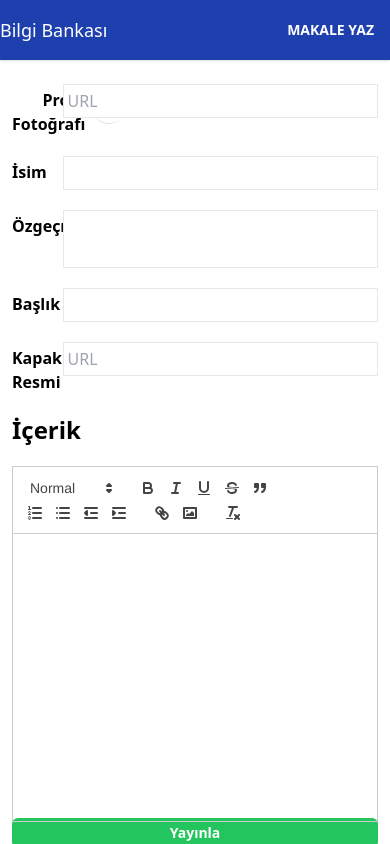
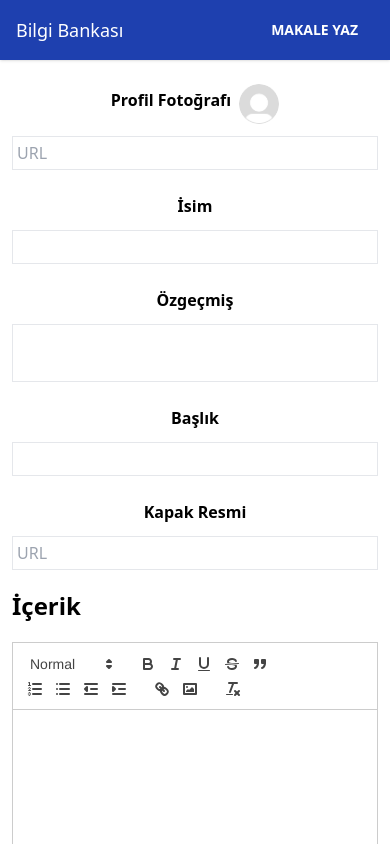
Before and after one commit to Jubstaaa/bilgi-bankasi, a React (Create React App) app: page /yeni-makale in a window 390 px wide. Shown: the top 844 px of the page. Built offline with nearby package versions, Linux system fonts and the light colour scheme.

Commit message:
responsive

```diff
--- a/src/components/Header.js
+++ b/src/components/Header.js
@@ -3,7 +3,7 @@ import { Link } from "react-router-dom";
 
 function Header() {
   return (
-    <nav className="w-full py-4 bg-blue-800 shadow">
+    <nav className="w-full p-4 bg-blue-800 shadow">
       <div className="w-full container mx-auto flex flex-wrap items-center justify-between">
         <nav>
           <div className="flex items-center text-lg no-underline text-white pr-6">
--- a/src/pages/Home.js
+++ b/src/pages/Home.js
@@ -47,9 +47,9 @@ function Home() {
           <p className="text-lg text-gray-600">Lorem Ipsum Dolor Sit Amet</p>
         </div>
       </header>
-      <div>
+      <div className="hidden 2xl:block">
         <Carousel
-          autoPlay
+          // autoPlay
           showThumbs={false}
           showArrows={false}
           showStatus={false}
@@ -84,19 +84,26 @@ function Home() {
           </div>
           <div>
             <img src="/img/2.jpg" />
-            <h2 className="absolute inset-0 pt-5 text-3xl font-bold">
+            <div className="flex flex-col h-full w-full absolute inset-0 space-y-5">
+              <h2 className=" inset-0 pt-5 text-3xl font-bold">
                 En Çok Okunan Makaleler
               </h2>
-            <div className="flex justify-around items-center absolute inset-0 container mx-auto">
+              <div className="flex justify-around items-center inset-0 container mx-auto">
                 {posts
                   .sort((a, b) => b.viewCount - a.viewCount)
                   .slice(0, 3)
                   .map((post) => (
                     <div className="h-80 w-80 rounded-xl bg-white p-5 flex flex-col justify-center items-center overflow-hidden">
-                    <Link to={`/${post.id}`} className="hover:opacity-75">
-                      <img src={post.thumbnail || "/img/placeholder.png"} />
+                      <Link
+                        to={`/${post.id}`}
+                        className="hover:opacity-75 h-1/2"
+                      >
+                        <img
+                          className="w-full h-36 object-cover"
+                          src={post.thumbnail || "/img/placeholder.png"}
+                        />
                       </Link>
-                    <div className="bg-white flex flex-col justify-start p-6">
+                      <div className="bg-white flex flex-col justify-start p-6 h-1/2">
                         <Link
                           to={`/${post.id}`}
                           className="text-3xl font-bold hover:text-gray-700 pb-4"
@@ -108,21 +115,29 @@ function Home() {
                   ))}
               </div>
             </div>
+          </div>
           <div>
             <img src="/img/3.jpg" />
-            <h2 className="absolute inset-0 pt-5 text-3xl font-bold">
+            <div className="flex flex-col h-full w-full absolute inset-0 space-y-5">
+              <h2 className=" inset-0 pt-5 text-3xl font-bold">
                 En Son Yayınlanan Makaleler
               </h2>
-            <div className="flex justify-around items-center absolute inset-0 container mx-auto">
+              <div className="flex justify-around items-center  inset-0 container mx-auto">
                 {posts
                   .sort((a, b) => b.date - a.date)
                   .slice(0, 3)
                   .map((post) => (
                     <div className="h-80 w-80 rounded-xl bg-white p-5 flex flex-col justify-center items-center overflow-hidden">
-                    <Link to={`/${post.id}`} className="hover:opacity-75">
-                      <img src={post.thumbnail || "/img/placeholder.png"} />
+                      <Link
+                        to={`/${post.id}`}
+                        className="hover:opacity-75 h-1/2"
+                      >
+                        <img
+                          className="w-full h-36 object-cover"
+                          src={post.thumbnail || "/img/placeholder.png"}
+                        />
                       </Link>
-                    <div className="bg-white flex flex-col justify-start p-6">
+                      <div className="bg-white flex flex-col justify-start p-6 h-1/2">
                         <Link
                           to={`/${post.id}`}
                           className="text-3xl font-bold hover:text-gray-700 pb-4"
@@ -132,6 +147,7 @@ function Home() {
                       </div>
                     </div>
                   ))}
+              </div>{" "}
             </div>
           </div>
         </Carousel>
@@ -141,14 +157,17 @@ function Home() {
           {posts
             .sort((a, b) => b.date - a.date)
             .map((post) => (
-              <article className="flex flex-col w-1/4  my-4 min-h-[450px] max-h-[450px] justify-between items-center p-5">
+              <article className="flex flex-col w-full sm:w-1/2 xl:w-1/4  my-4 min-h-[450px]  max-h-[450px] justify-between items-center p-5">
                 <Link
                   to={`/${post.id}`}
-                  className="hover:opacity-75 self-start  overflow-hidden "
+                  className="hover:opacity-75 self-start  overflow-hidden h-1/4 "
                 >
-                  <img src={post.thumbnail || "/img/placeholder.png"} />
+                  <img
+                    className="object-cover"
+                    src={post.thumbnail || "/img/placeholder.png"}
+                  />
                 </Link>
-                <div className="bg-white flex flex-col justify-start p-6 shadow">
+                <div className="bg-white flex flex-col justify-start p-6 shadow h-1/3">
                   <Link
                     to={`/${post.id}`}
                     className="text-3xl font-bold hover:text-gray-700 pb-4"
--- a/src/pages/NewPost.js
+++ b/src/pages/NewPost.js
@@ -62,7 +62,7 @@ function NewPost() {
               onSubmit={handleSubmit}
               className="flex flex-col justify-start items-center w-full space-y-5"
             >
-              <div className="grid grid-cols-12 items-start justify-center space-x-5 w-full">
+              <div className="flex flex-col items-center space-y-3 sm:space-y-0 sm:grid grid-cols-12 sm:items-start justify-center sm:space-x-5 w-full">
                 <div className="col-span-1 flex space-x-2">
                   <label className="font-semibold pt-1 text-end">
                     Profil Fotoğrafı
@@ -74,7 +74,7 @@ function NewPost() {
                   />
                 </div>
 
-                <div className="col-span-11 flex flex-col justify-center items-start space-y-3">
+                <div className="col-span-11 flex flex-col justify-center items-start space-y-3 w-full sm:w-auto">
                   <input
                     className="w-full border-[1px] border-secondaryBorder p-1"
                     type="text"
@@ -85,11 +85,11 @@ function NewPost() {
                   />
                 </div>
               </div>
-              <div className="grid grid-cols-12 items-start justify-center space-x-5 w-full">
+              <div className="flex flex-col items-center space-y-3 sm:space-y-0 sm:grid grid-cols-12 sm:items-start justify-center sm:space-x-5 w-full">
                 <label className="col-span-1 font-semibold pt-1 text-end">
                   İsim
                 </label>
-                <div className="col-span-11 flex flex-col justify-center items-start space-y-3">
+                <div className="col-span-11 flex flex-col justify-center items-start space-y-3 w-full sm:w-auto">
                   <input
                     required
                     className="w-full border-[1px] border-secondaryBorder p-1"
@@ -101,11 +101,11 @@ function NewPost() {
                 </div>
               </div>
 
-              <div className="grid grid-cols-12 items-start justify-center space-x-5 w-full">
+              <div className="flex flex-col items-center space-y-3 sm:space-y-0 sm:grid grid-cols-12 sm:items-start justify-center sm:space-x-5 w-full">
                 <label className=" col-span-1 font-semibold pt-1 text-end">
                   Özgeçmiş
                 </label>
-                <div className="col-span-11 flex flex-col justify-center items-start space-y-3">
+                <div className="col-span-11 flex flex-col justify-center items-start space-y-3 w-full sm:w-auto">
                   <textarea
                     className="w-full border-[1px] border-secondaryBorder p-1 resize-none	"
                     type="text"
@@ -115,11 +115,11 @@ function NewPost() {
                   />
                 </div>
               </div>
-              <div className="grid grid-cols-12 items-start justify-center space-x-5 w-full">
+              <div className="flex flex-col items-center space-y-3 sm:space-y-0 sm:grid grid-cols-12 sm:items-start justify-center sm:space-x-5 w-full">
                 <label className="col-span-1 font-semibold pt-1 text-end">
                   Başlık
                 </label>
-                <div className="col-span-11 flex flex-col justify-center items-start space-y-3">
+                <div className="col-span-11 flex flex-col justify-center items-start space-y-3 w-full sm:w-auto">
                   <input
                     required
                     className="w-full border-[1px] border-secondaryBorder p-1"
@@ -130,12 +130,12 @@ function NewPost() {
                   />
                 </div>
               </div>
-              <div className="grid grid-cols-12 items-start justify-center space-x-5 w-full">
+              <div className="flex flex-col items-center space-y-3 sm:space-y-0 sm:grid grid-cols-12 sm:items-start justify-center sm:space-x-5 w-full">
                 <label className="col-span-1 font-semibold pt-1 text-end">
                   Kapak Resmi
                 </label>
 
-                <div className="col-span-11 flex flex-col justify-center items-start space-y-3">
+                <div className="col-span-11 flex flex-col justify-center items-start space-y-3 w-full sm:w-auto">
                   <input
                     className="w-full border-[1px] border-secondaryBorder p-1"
                     type="text"
@@ -167,7 +167,7 @@ function NewPost() {
                 formats={formats}
               />
 
-              <div className="flex items-center justify-center w-full py-10">
+              <div className="flex items-center justify-center w-full py-16 sm:py-10">
                 <div className=" w-full flex justify-between items-center">
                   <button
                     className="h-[30px] w-full mt-1  flex items-center justify-center gap-x-2 rounded-md bg-brand font-semibold text-sm text-white bg-green-500 disabled:opacity-60 "
@@ -181,7 +181,6 @@ function NewPost() {
           )}
         </Formik>
       </section>
-      <section className="w-full h-96 flex flex-col justify-center items-center px-3 space-y-6"></section>
     </div>
   );
 }
```
Lines whose indentation alone changed are shown as unchanged.
